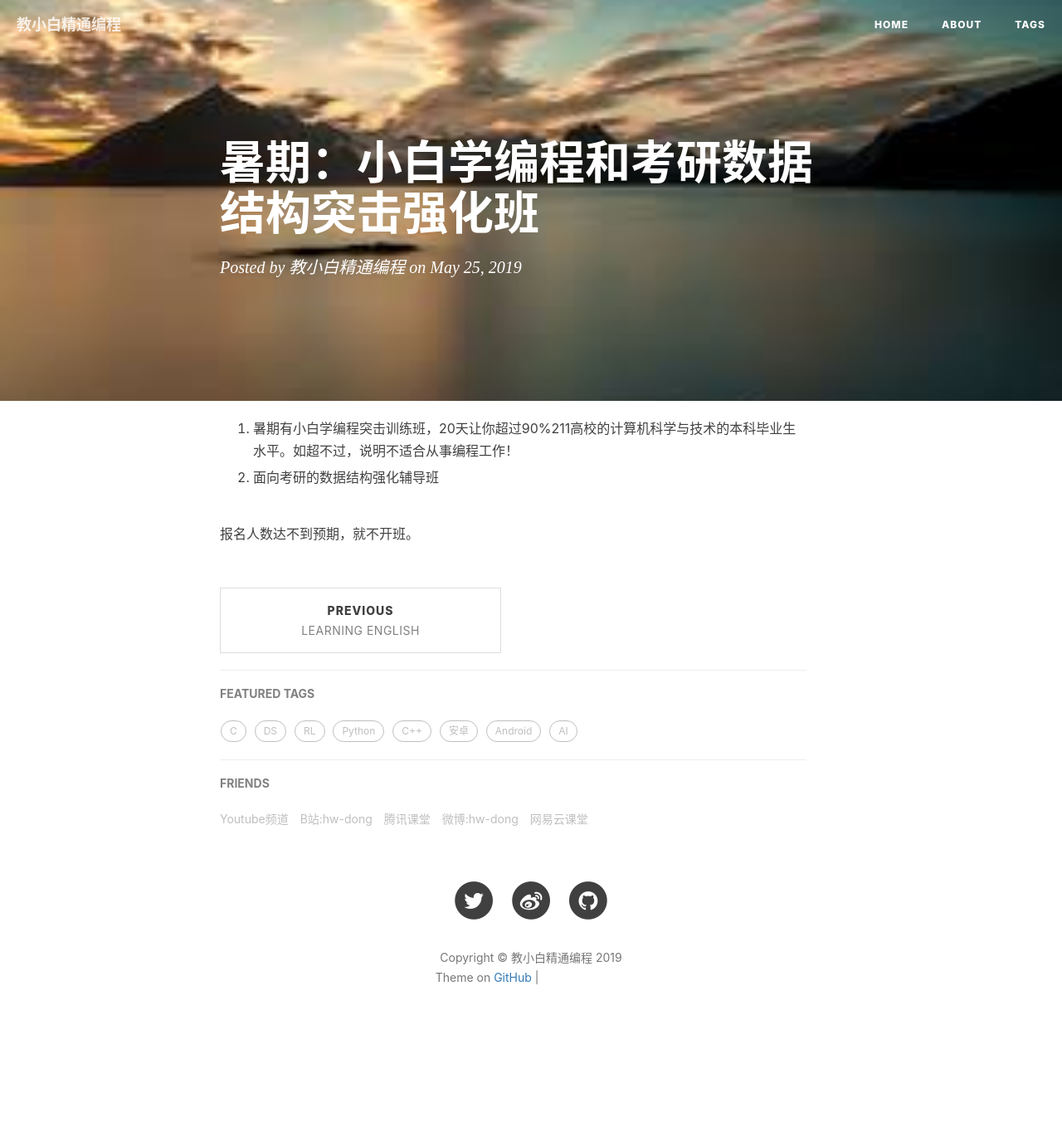
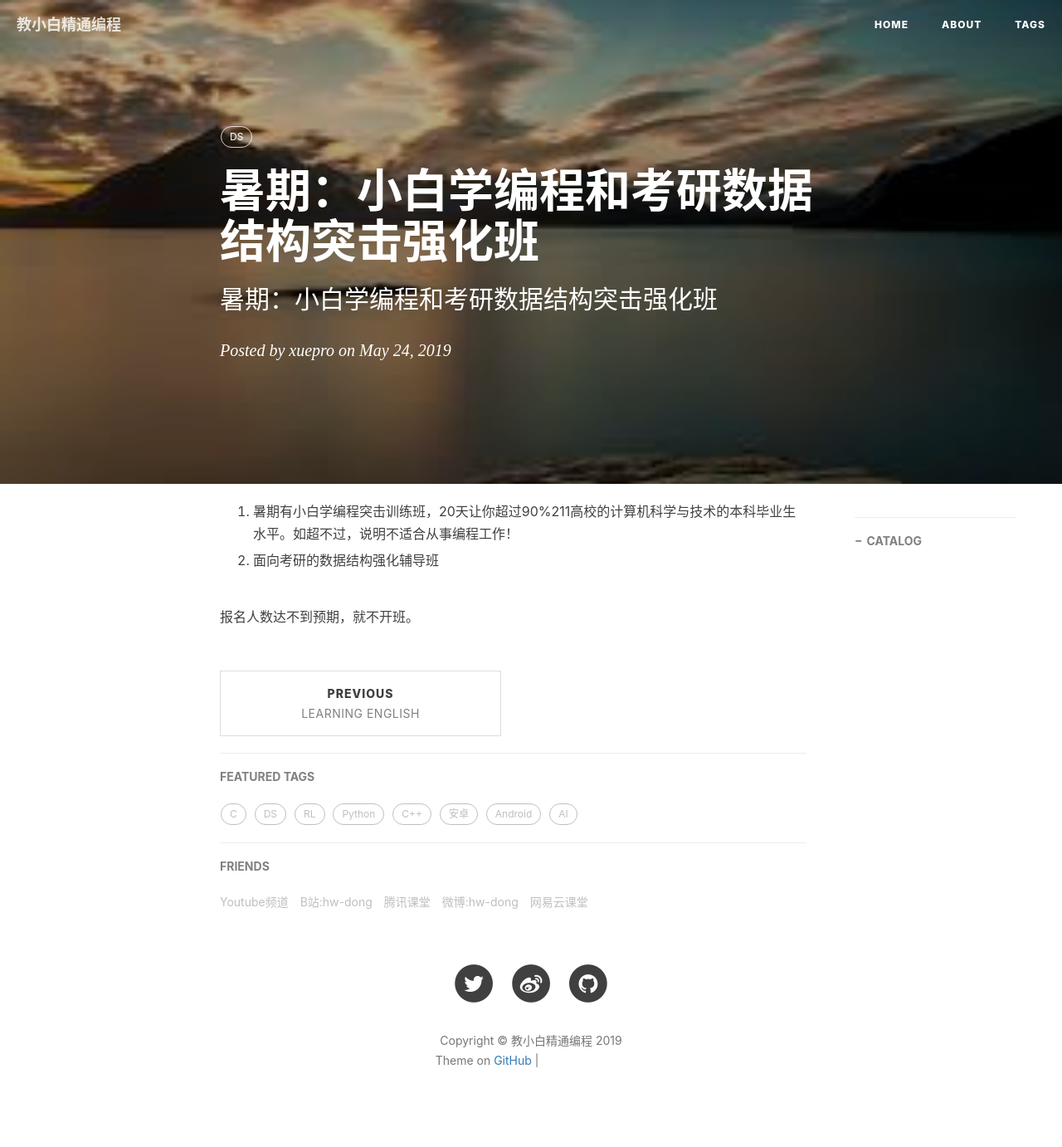
Before and after one commit to xuepro/xuepro.github.io, a Jekyll site: the page built from _posts/2019-05-25-暑期：小白学编程和考研数据结构突击强化班 .md, in a window 1280 px wide. Shown: the whole page at 83% size. Built offline with Jekyll 4.4.1, drawn with Linux system fonts in a browser that asks for light colours; nearby versions of some CDN libraries; our own code applies the rules of GitHub Pages for plain Markdown files; comment, search, counter and statistics services are not loaded; before the commit the page ends 1282 px from its top, so only the background shows below that; grey boxes are pictures that could not be loaded.

Commit message:
Update 2019-05-25-暑期：小白学编程和考研数据结构突击强化班 .md

```diff
--- a/_posts/2019-05-25-暑期：小白学编程和考研数据结构突击强化班 .md
+++ b/_posts/2019-05-25-暑期：小白学编程和考研数据结构突击强化班 .md
@@ -1,3 +1,16 @@
+---
+layout:       post
+title:        暑期：小白学编程和考研数据结构突击强化班
+subtitle:     暑期：小白学编程和考研数据结构突击强化班
+date:         2019-05-24 11:42:00
+author:       "xuepro"
+header-img:   "img/home_bg.jpg"
+header-mask:  0.3
+catalog:      true
+multilingual: true
+tags:
+    - DS
+---
 
 
 1. 暑期有小白学编程突击训练班，20天让你超过90%211高校的计算机科学与技术的本科毕业生水平。如超不过，说明不适合从事编程工作！
```
